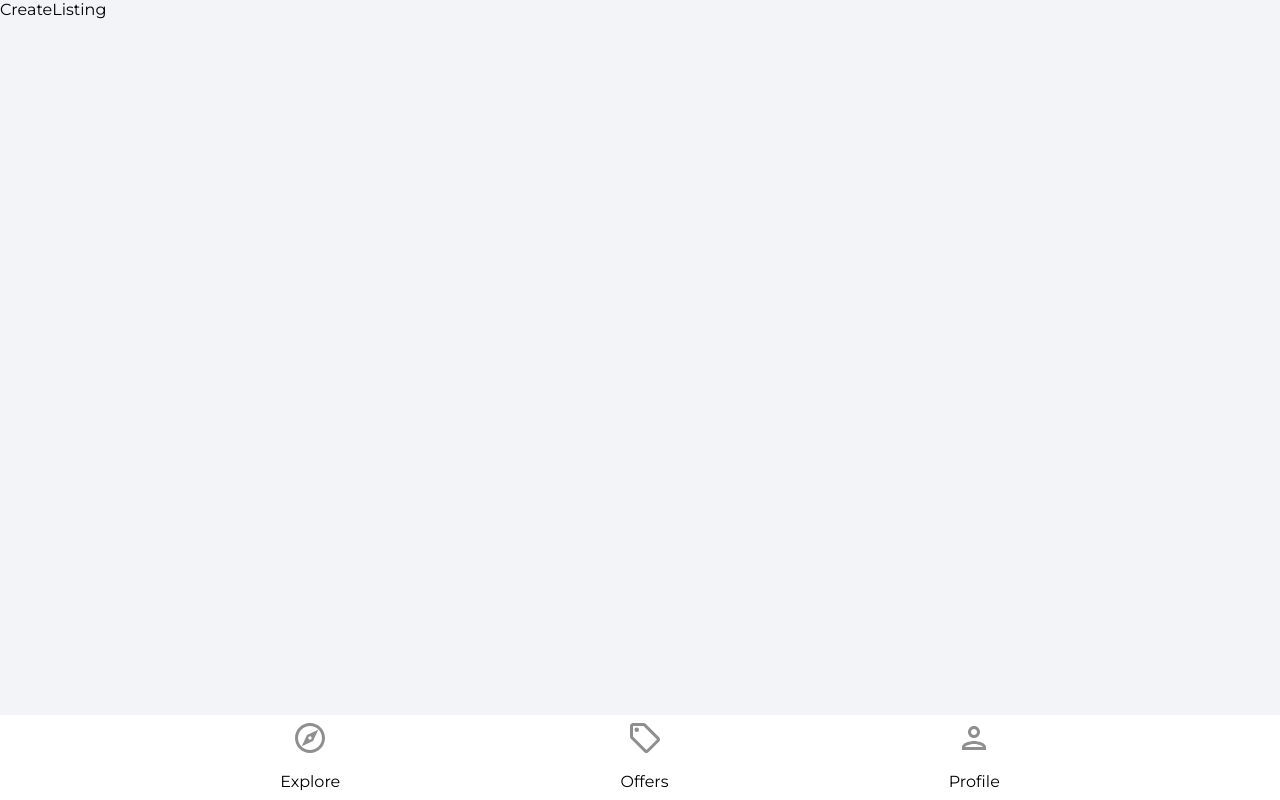
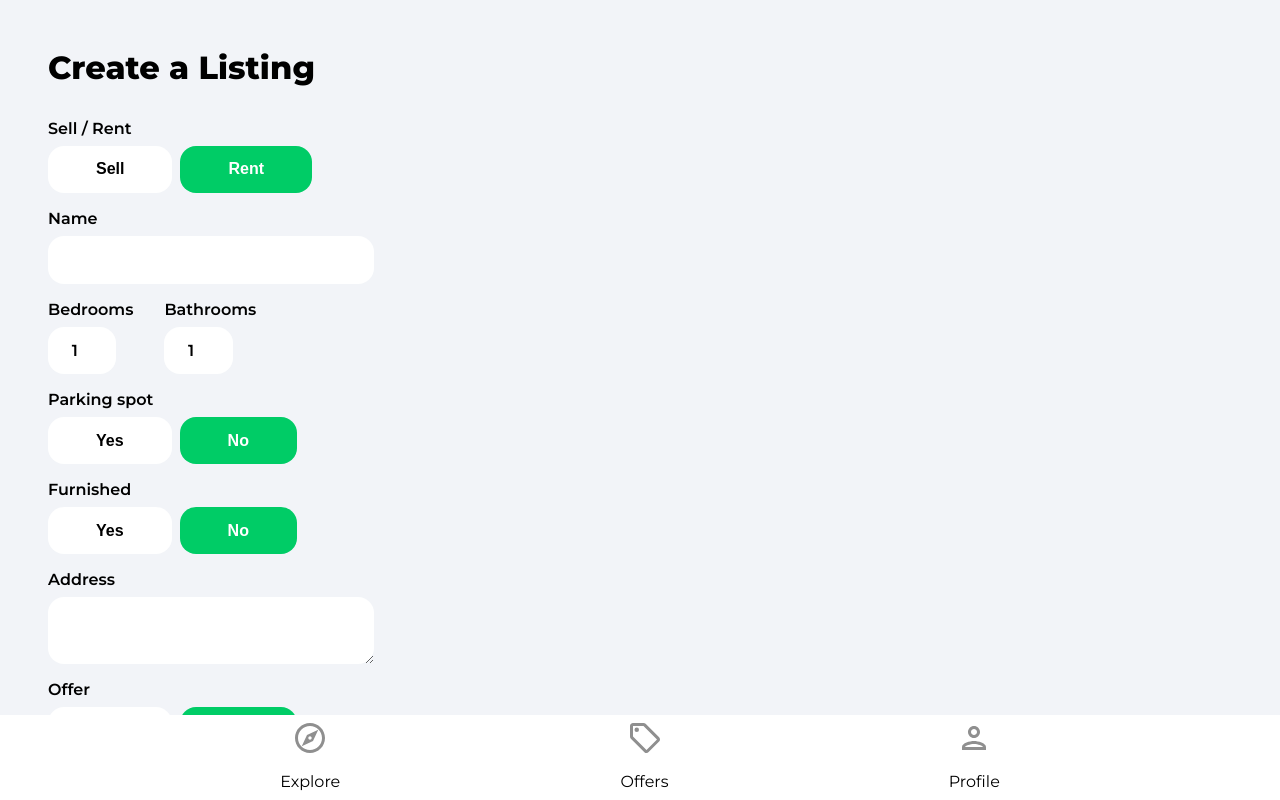
Before and after one commit to bethsutton/marketplace, a React (Create React App) app: page /create-listing in a window 1280 px wide. Shown: the top 800 px of the page. Built offline with nearby package versions, Linux system fonts and the light colour scheme; no server answers; sample sign-in values are in the browser's storage.

Commit message:
added geocoding api call for lat and lng coordinates

```diff
--- a/src/pages/CreateListing.jsx
+++ b/src/pages/CreateListing.jsx
@@ -2,10 +2,11 @@
 import { useState, useEffect, useRef } from 'react';
 import { getAuth, onAuthStateChanged } from 'firebase/auth';
 import { useNavigate } from 'react-router-dom';
+import { toast } from 'react-toastify';
 import Spinner from '../components/Spinner';
 
 function CreateListing() {
-  const [geoLocationEnabled, setGeoLocationEnabled] = useState(true);
+  const [geolocationEnabled, setGeolocationEnabled] = useState(true);
   const [loading, setLoading] = useState(false);
   const [formData, setFormData] = useState({
     type: 'rent',
@@ -22,6 +23,22 @@
     latitude: 0,
     longitude: 0,
   });
+
+  const {
+    type,
+    name,
+    bedrooms,
+    bathrooms,
+    parking,
+    furnished,
+    address,
+    offer,
+    regularPrice,
+    discountedPrice,
+    images,
+    latitude,
+    longitude,
+  } = formData;
 
   const auth = getAuth();
   const navigate = useNavigate();
@@ -44,11 +61,339 @@
     // eslint-disable-next-line react-hooks/exhaustive-deps
   }, [isMounted]);
 
+  const onSubmit = async (e) => {
+    e.preventDefault();
+
+    setLoading(true);
+
+    if (discountedPrice >= regularPrice) {
+      setLoading(false);
+      toast.error('Discounted price needs to be less than the regular price');
+      return;
+    }
+
+    if (images.length > 6) {
+      setLoading(false);
+      toast.error('Max 6 images');
+      return;
+    }
+
+    let geolocation = {};
+    let location;
+
+    if (geolocationEnabled) {
+      const response = await fetch(
+        `https://maps.googleapis.com/maps/api/geocode/json?address=${address}&key=${process.env.REACT_APP_GEOCODE_API_KEY}`
+      );
+
+      const data = await response.json();
+
+      geolocation.lat = data.results[0]?.geometry.location.lat ?? 0;
+      geolocation.lng = data.results[0]?.geometry.location.lng ?? 0;
+
+      location =
+        data.status === 'ZERO_RESULTS'
+          ? undefined
+          : data.results[0]?.formatted_address;
+
+      console.log(geolocation, location);
+
+      if (location === undefined || location.includes('undefined')) {
+        setLoading(false);
+        toast.error('Please enter a correct address');
+        return;
+      }
+    } else {
+      geolocation.lat = latitude;
+      geolocation.lng = longitude;
+      location = address;
+    }
+
+    setLoading(false);
+  };
+
+  const onMutate = (e) => {
+    let boolean = null;
+
+    if (e.target.value === 'true') {
+      boolean = true;
+    }
+
+    if (e.target.value === 'false') {
+      boolean = false;
+    }
+
+    // FILES
+    if (e.target.files) {
+      setFormData((prevState) => ({
+        ...prevState,
+        images: e.target.files,
+      }));
+    }
+
+    // TEXT / BOOLEANS / NUMBERS
+    if (!e.target.files) {
+      setFormData((prevState) => ({
+        ...prevState,
+        [e.target.id]: boolean ?? e.target.value,
+      }));
+    }
+  };
+
   if (loading) {
     return <Spinner />;
   }
 
-  return <div>CreateListing</div>;
+  return (
+    <div className="profile">
+      <header>
+        <p className="pageHeader">Create a Listing</p>
+      </header>
+      <main>
+        <form onSubmit={onSubmit}>
+          {/* SELL / RENT */}
+          <label className="formLabel">Sell / Rent</label>
+          <div className="formButtons">
+            {/* SELL BUTTON */}
+            <button
+              type="button"
+              className={type === 'sale' ? 'formButtonActive' : 'formButton'}
+              id="type"
+              value="sale"
+              onClick={onMutate}
+            >
+              Sell
+            </button>
+            {/* RENT BUTTON */}
+            <button
+              type="button"
+              className={type === 'rent' ? 'formButtonActive' : 'formButton'}
+              id="type"
+              value="rent"
+              onClick={onMutate}
+            >
+              Rent
+            </button>
+          </div>
+
+          {/* NAME */}
+          <label className="formLabel">Name</label>
+          <input
+            className="formInputName"
+            type="text"
+            id="name"
+            value={name}
+            onChange={onMutate}
+            maxLength="32"
+            minLength="10"
+            required
+          />
+
+          {/* BEDROOMS / BATHROOMS */}
+          <div className="formRooms flex">
+            <div>
+              <label className="formLabel">Bedrooms</label>
+              <input
+                className="formInputSmall"
+                type="number"
+                id="bedrooms"
+                value={bedrooms}
+                onChange={onMutate}
+                min="1"
+                max="50"
+                required
+              />
+            </div>
+            <div>
+              <label className="formLabel">Bathrooms</label>
+              <input
+                className="formInputSmall"
+                type="number"
+                id="bathrooms"
+                value={bathrooms}
+                onChange={onMutate}
+                min="1"
+                max="50"
+                required
+              />
+            </div>
+          </div>
+
+          {/* PARKING */}
+          <label className="formLabel">Parking spot</label>
+          <div className="formButtons">
+            <button
+              className={parking ? 'formButtonActive' : 'formButton'}
+              type="button"
+              id="parking"
+              value={true}
+              onClick={onMutate}
+              min="1"
+              max="50"
+            >
+              Yes
+            </button>
+            <button
+              className={
+                !parking && parking !== null ? 'formButtonActive' : 'formButton'
+              }
+              type="button"
+              id="parking"
+              value={false}
+              onClick={onMutate}
+            >
+              No
+            </button>
+          </div>
+
+          {/* FURNISHED */}
+          <label className="formLabel">Furnished</label>
+          <div className="formButtons">
+            <button
+              className={furnished ? 'formButtonActive' : 'formButton'}
+              type="button"
+              id="furnished"
+              value={true}
+              onClick={onMutate}
+            >
+              Yes
+            </button>
+            <button
+              className={
+                !furnished && furnished !== null
+                  ? 'formButtonActive'
+                  : 'formButton'
+              }
+              type="button"
+              id="furnished"
+              value={false}
+              onClick={onMutate}
+            >
+              No
+            </button>
+          </div>
+
+          {/* ADDRESS */}
+          <label className="formLabel">Address</label>
+          <textarea
+            className="formInputAddress"
+            type="text"
+            id="address"
+            value={address}
+            onChange={onMutate}
+            required
+          />
+
+          {/* GEOLOCATION */}
+          {!geolocationEnabled && (
+            <div className="formLatLng flex">
+              <div>
+                <label className="formLabel">Latitude</label>
+                <input
+                  className="formInputSmall"
+                  type="number"
+                  id="latitude"
+                  value={latitude}
+                  onChange={onMutate}
+                  required
+                />
+              </div>
+              <div>
+                <label className="formLabel">Longitude</label>
+                <input
+                  className="formInputSmall"
+                  type="number"
+                  id="longitude"
+                  value={longitude}
+                  onChange={onMutate}
+                  required
+                />
+              </div>
+            </div>
+          )}
+
+          {/* OFFER */}
+          <label className="formLabel">Offer</label>
+          <div className="formButtons">
+            <button
+              className={offer ? 'formButtonActive' : 'formButton'}
+              type="button"
+              id="offer"
+              value={true}
+              onClick={onMutate}
+            >
+              Yes
+            </button>
+            <button
+              className={
+                !offer && offer !== null ? 'formButtonActive' : 'formButton'
+              }
+              type="button"
+              id="offer"
+              value={false}
+              onClick={onMutate}
+            >
+              No
+            </button>
+          </div>
+
+          {/* REGULAR PRICE */}
+          <label className="formLabel">Regular Price</label>
+          <div className="formPriceDiv">
+            <input
+              className="formInputSmall"
+              type="number"
+              id="regularPrice"
+              value={regularPrice}
+              onChange={onMutate}
+              min="50"
+              max="750000000"
+              required
+            />
+            {type === 'rent' && <p className="formPriceText">$ / Month</p>}
+          </div>
+
+          {/* DISCOUNTED PRICE */}
+          {offer && (
+            <>
+              <label className="formLabel">Discounted Price</label>
+              <input
+                className="formInputSmall"
+                type="number"
+                id="discountedPrice"
+                value={discountedPrice}
+                onChange={onMutate}
+                min="50"
+                max="750000000"
+                required={offer}
+              />
+            </>
+          )}
+
+          {/* IMAGES */}
+          <label className="formLabel">Images</label>
+          <p className="imagesInfo">
+            The first image will be the cover (max 6).
+          </p>
+          <input
+            className="formInputFile"
+            type="file"
+            id="images"
+            onChange={onMutate}
+            max="6"
+            accept=".jpg,.png,.jpeg"
+            multiple
+            required
+          />
+
+          {/* CREATE LISTING BUTTON */}
+          <button type="submit" className="primaryButton createListingButton">
+            Create Listing
+          </button>
+        </form>
+      </main>
+    </div>
+  );
 }
 
 export default CreateListing;
```
Also changed, not shown: 1 other file (tests, documents, lock files or other folders).
